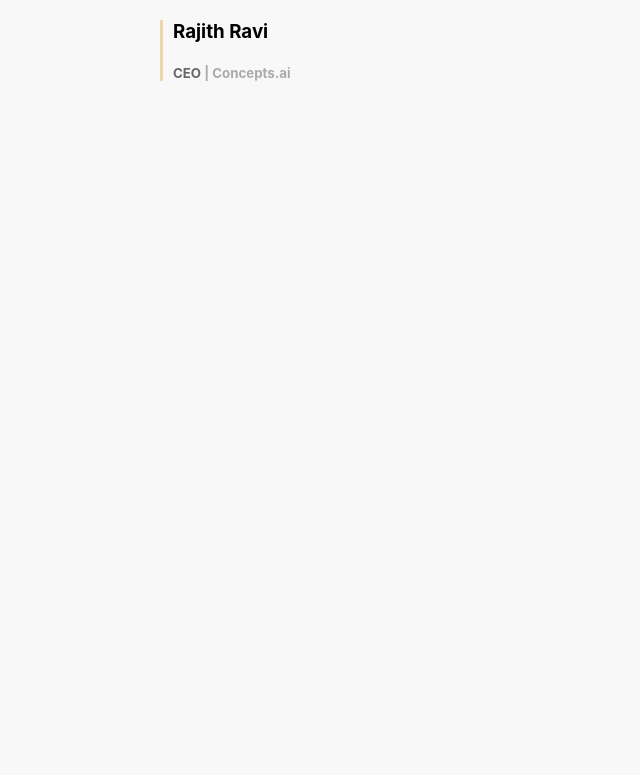
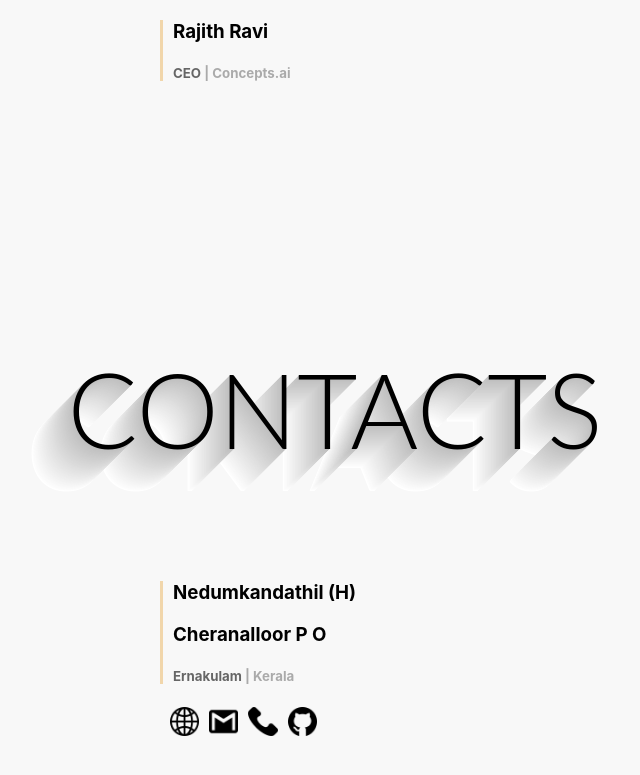
Before and after one commit to AugustinJose1221/resume, a React (Create React App) app: page / in a window 1280 px wide. Shown: the part 5546-6321 px from the top of the page, without its empty margins (305-945 px from the left). Before the commit the page ends 5801 px from the top, so only its background shows below. Built offline with nearby package versions, Linux system fonts and the light colour scheme.

Commit message:
Added Contact section

```diff
--- a/src/css/style.css
+++ b/src/css/style.css
@@ -294,6 +294,17 @@ h1{
  .Skill-left span{
    color: #666666;
  }
+.Contacts-icon {
+  align-items: center;
+}
+ .Contacts-icon img {
+   padding-left: 10px;
+   width: 4%;
+ }
+
+ .Contacts-icon img:hover {
+   opacity: 0.5;
+ }
 @media screen and (max-height: 450px) {
   .Summary {padding-bottom: 50px;}
   .Summary .title{visibility: hidden;}
--- a/src/resume.js
+++ b/src/resume.js
@@ -319,6 +319,49 @@ const Resume = () => {
         </div>
       </section>
 
+      <section className="Skills">
+      <Container>
+        <Row>
+          <Col sm={2}>
+          </Col>
+          <Col sm={8}>
+            <h1>Contacts</h1>
+          </Col>
+          <Col sm={2}>
+          </Col>
+        </Row>
+        <Row>
+        <Col sm={4}>
+        </Col>
+        <Col sm={6}>
+        <div className="Skill-left">
+          <h3>Nedumkandathil (H)</h3>
+          <h3>Cheranalloor P O</h3>
+          <h5><span>Ernakulam</span> | Kerala</h5>
+        </div>
+        </Col>
+        <Col sm={4}>
+        </Col>
+        </Row>
+        <Row>
+        <Col sm={4}>
+        </Col>
+        <Col sm={8}>
+        <div className="Contacts-icon">
+          <a href={"https://www.augustinjose.com/"}><img src={ require('./img/Icons/website.png') } /></a>
+          <a href={"https://mail.google.com/mail/?view=cm&fs=1&to=augustinjose1221@gmail.com"}><img src={ require('./img/Icons/mail.png') } /></a>
+          <a href={"+919526538661"}><img src={ require('./img/Icons/phone.png') } title={"+91 9526538661"}/></a>
+          <a href={"https://github.com/AugustinJose1221"}><img src={ require('./img/Icons/github.png') } /></a>
+        </div>
+        </Col>
+        <Col sm={2}>
+        </Col>
+        </Row>
+        </Container>
+        <div className="title">
+        </div>
+      </section>
+
   </div>
   );
 }
```
